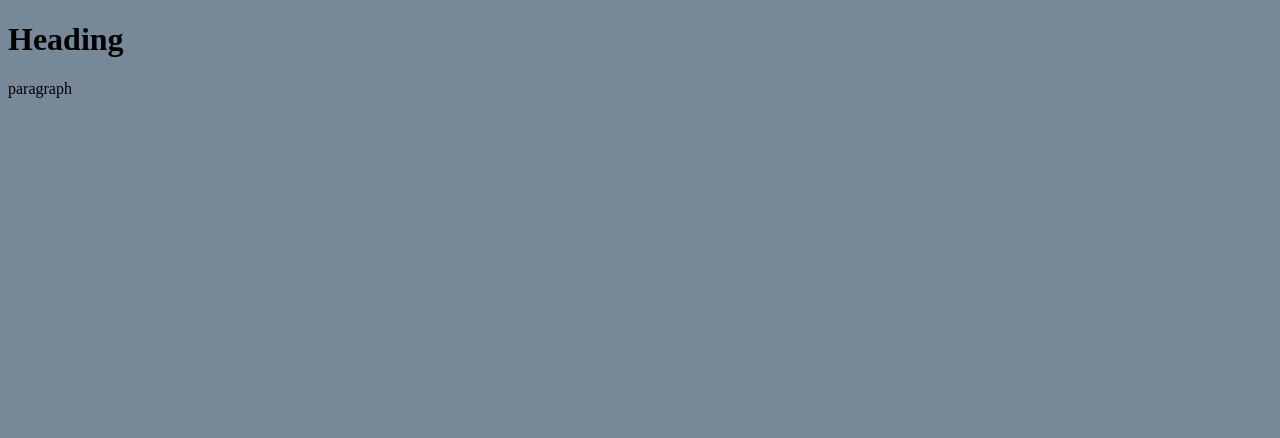
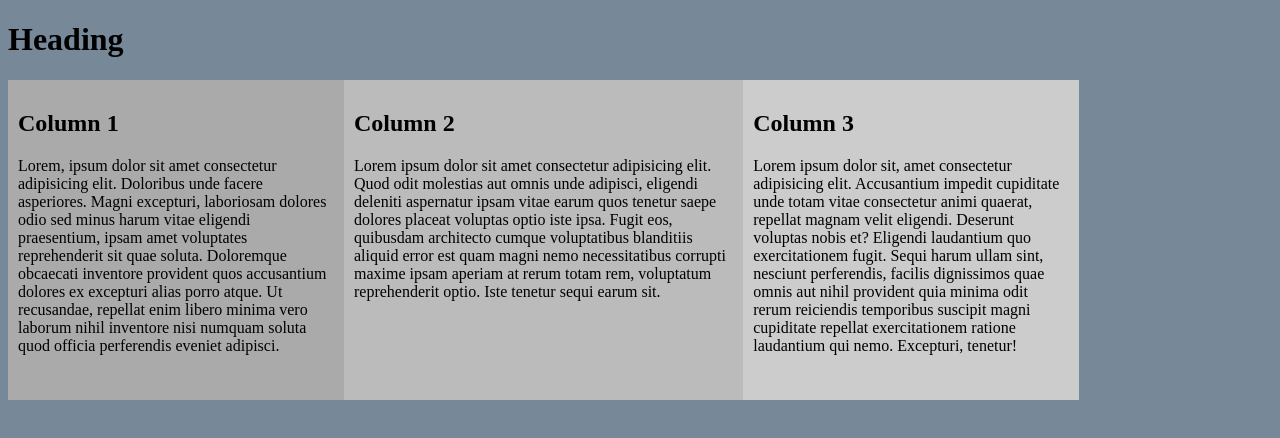
Before and after one commit to Chirssteell/github-practice, a plain HTML site: page index.html in a window 1280 px wide. Drawn offline with Linux system fonts and the light colour scheme.

Commit message:
first commit

```diff
--- a/css/stylesheet.css
+++ b/css/stylesheet.css
@@ -1,3 +1,25 @@
 body {
     background-color: lightslategray;
   }
+
+
+  .column {
+    float: left;
+    padding: 10px;
+    height: 300px;
+  }
+
+  .left, .right {
+    width: 25%;
+  }
+
+  .middle {
+    width: 30%;
+  }
+
+
+  .row:after {
+    content: "";
+    display: table;
+    clear: both;
+  }
--- a/index.html
+++ b/index.html
@@ -12,7 +12,26 @@
 <body>
 
     <h1>Heading</h1>
-<p>paragraph</p>
+
+
+<div class="row">
+    <div class="column left" style="background-color:#aaa;">
+      <h2>Column 1</h2>
+      <p>Lorem, ipsum dolor sit amet consectetur adipisicing elit. Doloribus unde facere asperiores. Magni excepturi, laboriosam dolores odio sed minus harum vitae eligendi praesentium, ipsam amet voluptates reprehenderit sit quae soluta.
+      Doloremque obcaecati inventore provident quos accusantium dolores ex excepturi alias porro atque. Ut recusandae, repellat enim libero minima vero laborum nihil inventore nisi numquam soluta quod officia perferendis eveniet adipisci.</p>
+    </div>
+    <div class="column middle" style="background-color:#bbb;">
+      <h2>Column 2</h2>
+      <p>Lorem ipsum dolor sit amet consectetur adipisicing elit. Quod odit molestias aut omnis unde adipisci, eligendi deleniti aspernatur ipsam vitae earum quos tenetur saepe dolores placeat voluptas optio iste ipsa.
+      Fugit eos, quibusdam architecto cumque voluptatibus blanditiis aliquid error est quam magni nemo necessitatibus corrupti maxime ipsam aperiam at rerum totam rem, voluptatum reprehenderit optio. Iste tenetur sequi earum sit.</p>
+    </div>
+    <div class="column right" style="background-color:#ccc;">
+      <h2>Column 3</h2>
+      <p>Lorem ipsum dolor sit, amet consectetur adipisicing elit. Accusantium impedit cupiditate unde totam vitae consectetur animi quaerat, repellat magnam velit eligendi. Deserunt voluptas nobis et? Eligendi laudantium quo exercitationem fugit.
+      Sequi harum ullam sint, nesciunt perferendis, facilis dignissimos quae omnis aut nihil provident quia minima odit rerum reiciendis temporibus suscipit magni cupiditate repellat exercitationem ratione laudantium qui nemo. Excepturi, tenetur!</p>
+    </div>
+  </div>
+</div>
 
 </body>
 </html>
```
